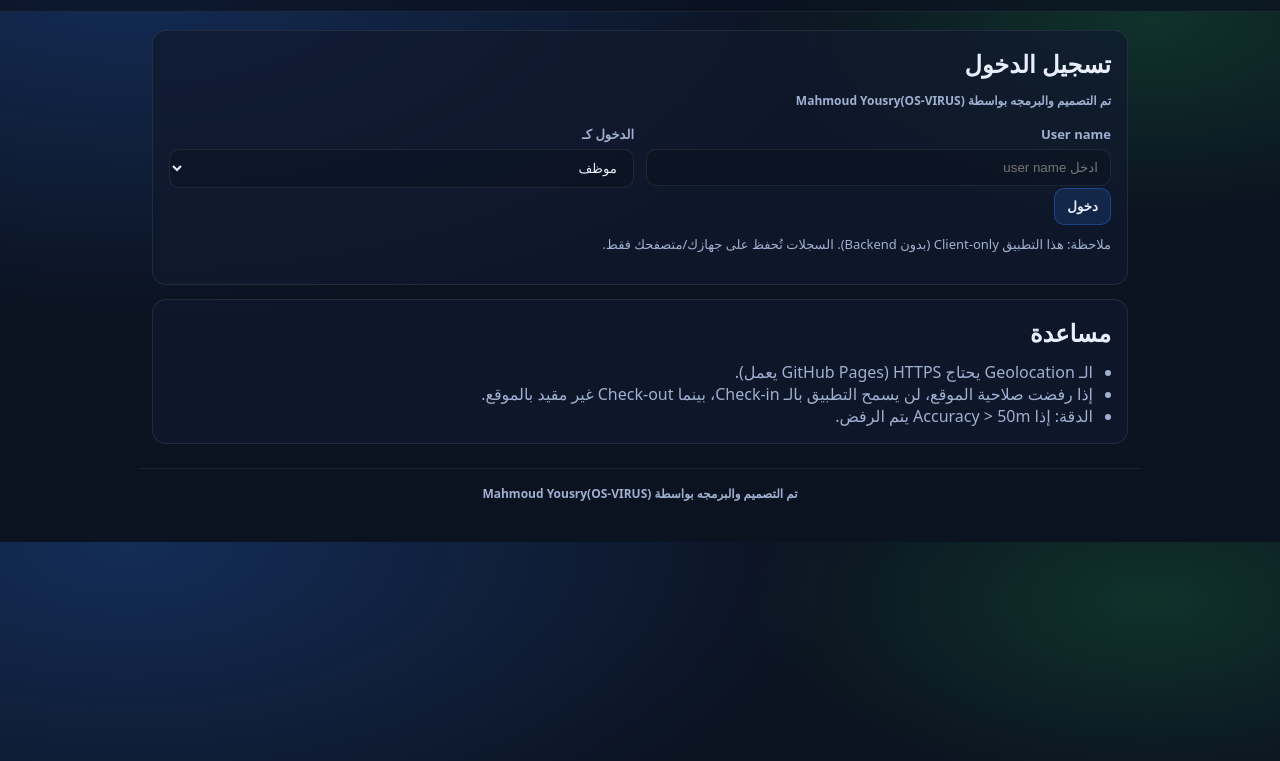
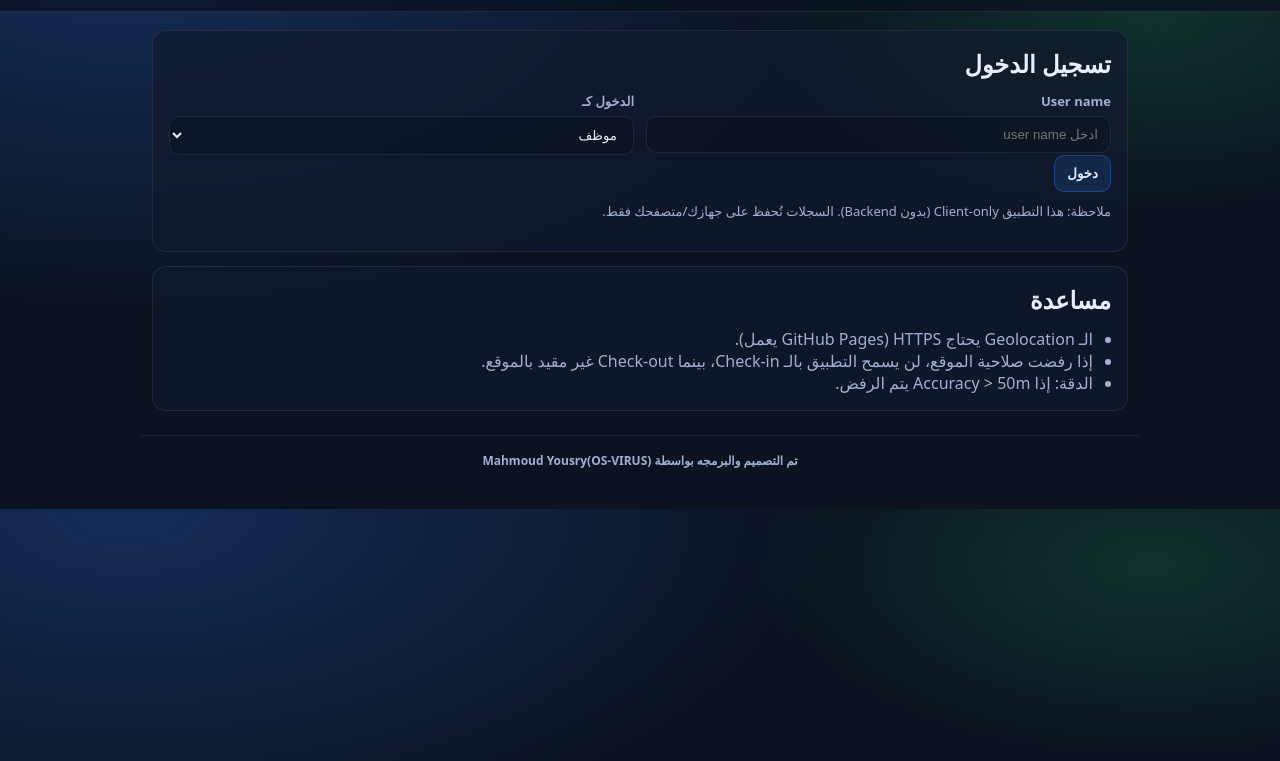
Before and after one commit to OsVirus/Employee-Attendance-App-tet, a plain HTML site: page index.html in a window 1280 px wide. Shown: the part 39-800 px from the top of the page. Drawn offline with Linux system fonts and the light colour scheme.

Commit message:
Remove duplicate login credit

```diff
--- a/index.html
+++ b/index.html
@@ -19,8 +19,6 @@
     <!-- Auth -->
     <section id="viewAuth" class="card">
       <h2>تسجيل الدخول</h2>
-      <p class="developer-credit-inline">تم التصميم والبرمجه بواسطة Mahmoud Yousry(OS-VIRUS)</p>
-
       <div class="grid">
         <div class="field">
           <label for="username">User name</label>
```
